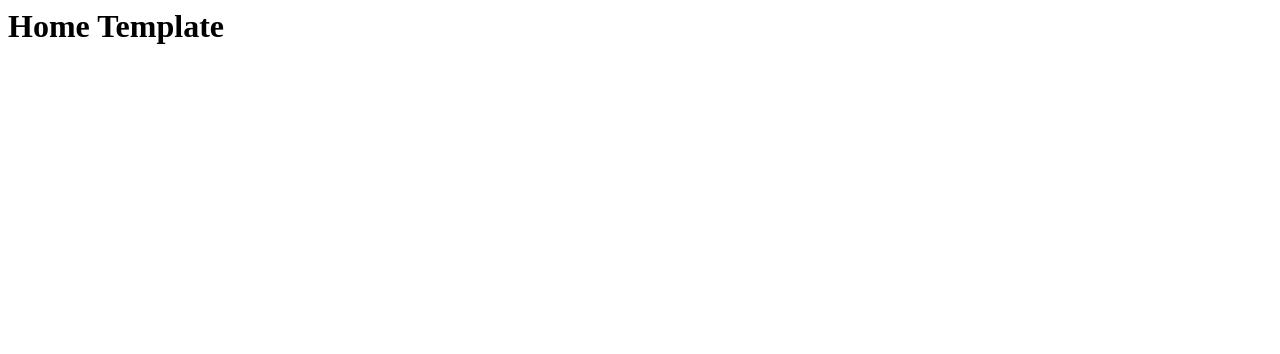
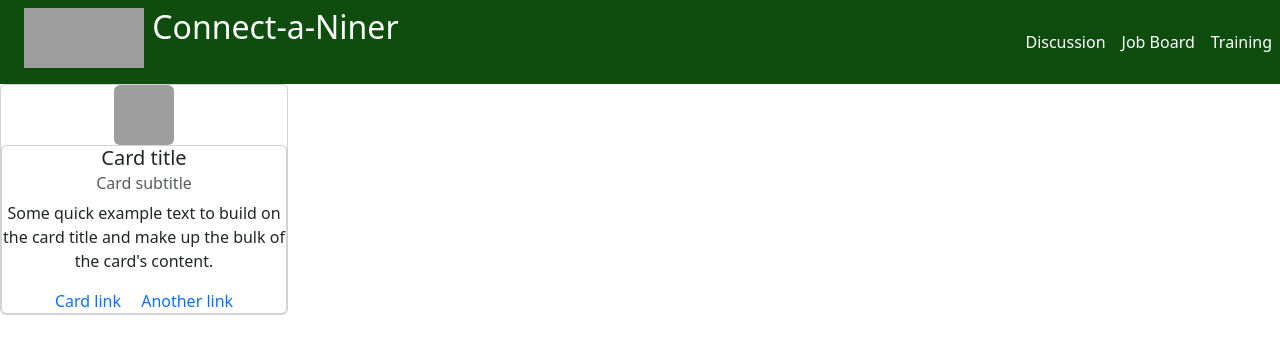
Before and after one commit to darellsam/SoftwareEngineeringProj, a Django app: page / in a window 1280 px wide. Shown: the top 354 px of the page. Run offline with Django 5.2, Linux system fonts and the light colour scheme; grey boxes are pictures that could not be loaded.

Commit message:
home page creation

```diff
--- /dev/null
+++ b/sweProj/templates/base.html
@@ -0,0 +1,21 @@
+<!doctype html>
+{% load static %}
+<html lang="en">
+  <head>
+    <meta charset="utf-8">
+    <meta name="viewport" content="width=device-width, initial-scale=1">
+    <meta http-equiv="X-UA-Compatible" content="IE=edge" />
+    <title>Home demo</title>
+    <link href="https://cdn.jsdelivr.net/npm/bootstrap@5.3.3/dist/css/bootstrap.min.css" rel="stylesheet" integrity="sha384-QWTKZyjpPEjISv5WaRU9OFeRpok6YctnYmDr5pNlyT2bRjXh0JMhjY6hW+ALEwIH" crossorigin="anonymous">
+  </head>
+  <body>
+    {% include 'navbar.html' %}
+
+    {% block content %}
+
+
+
+    {% endblock %}
+    <script src="https://cdn.jsdelivr.net/npm/bootstrap@5.3.3/dist/js/bootstrap.bundle.min.js" integrity="sha384-YvpcrYf0tY3lHB60NNkmXc5s9fDVZLESaAA55NDzOxhy9GkcIdslK1eN7N6jIeHz" crossorigin="anonymous"></script>
+  </body>
+</html>
--- a/sweProj/templates/home.html
+++ b/sweProj/templates/home.html
@@ -1 +1,17 @@
-<h1>Home Template</h1>
+{% extends 'base.html' %}
+
+{% block content %}
+<div class="card" style="width: 18rem;">
+    <img src="..." class="rounded mx-auto d-block" alt="..." width="60" height="60">
+    <div class="card text-center">
+        <h5 class="card-title">Card title</h5>
+        <h6 class="card-subtitle mb-2 text-muted">Card subtitle</h6>
+        <p class="card-text">Some quick example text to build on the card title and make up the bulk of the card's content.</p>
+        <div>
+        <a href="#" class="card-link">Card link</a>
+        <a href="#" class="card-link">Another link</a>
+        </div>
+      </div>
+  </div>
+
+{% endblock %}
--- /dev/null
+++ b/sweProj/templates/navbar.html
@@ -0,0 +1,33 @@
+{% load static %}
+
+{% block content %}
+<nav class = "navbar navbar-expand-md navbar-light" style = "background-color: #0f4d0f">
+    <style>a{text-decoration:none;}</style>
+    <a href="#" class="Navbar-brand ps-4 h2" style="color:white">
+        <img class ="d-inline-block align-top" src= "https://www.charlotte.edu/sites/all/themes/uncctheme/assets/images/charlotte-logo.png" width ="120" Height="60" />
+        Connect-a-Niner
+    </a>
+    <button type ="button" data-bs-toggle="collapse" data-bs-toggle ="#navBarNav" class="navbar-toggler" aria-controls="navBarNav" aria-expanded="false" aria-label="toggle navigation">
+        <span class="navbar-toggler-icon"></span>
+    </button>
+    <div class = "collapse navbar-collapse justify-content-end" id="navbarNav">
+        <ul class= "navbar-nav">
+            <li class ="nav-item active">
+                <a href="#" class="nav-link" style="color:white">
+                 Discussion
+                </a>
+            </li>
+            <li class ="nav-item active">
+                <a href="#" class="nav-link" style="color:white">
+                 Job Board
+                </a>
+            </li>
+            <li class ="nav-item active">
+                <a href="#" class="nav-link" style="color:white">
+                 Training
+                </a>
+            </li>
+        </ul>
+    </div>
+</nav>
+{% endblock %}
```
Also changed, not shown: sweProj/base/Static/logo.png (added).
